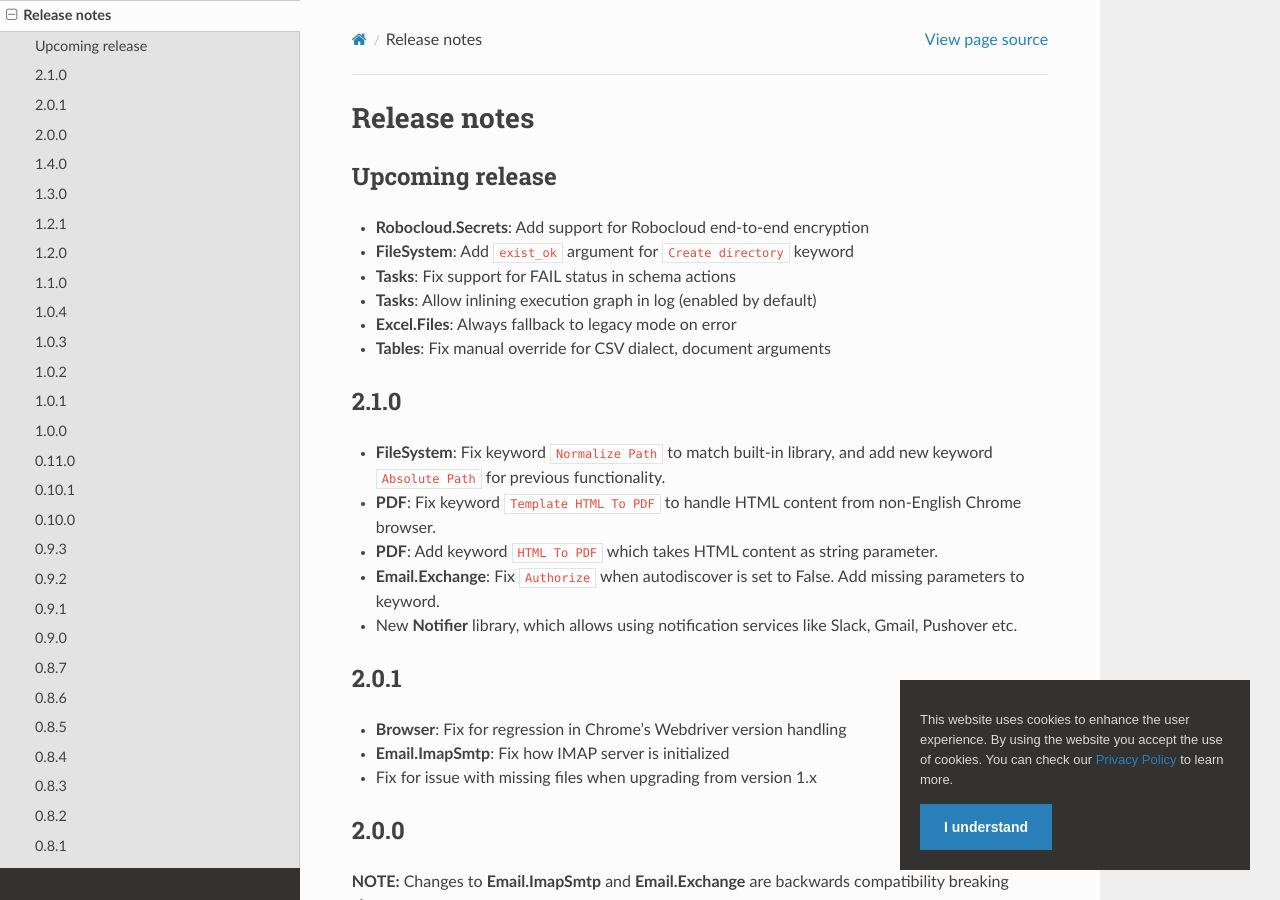
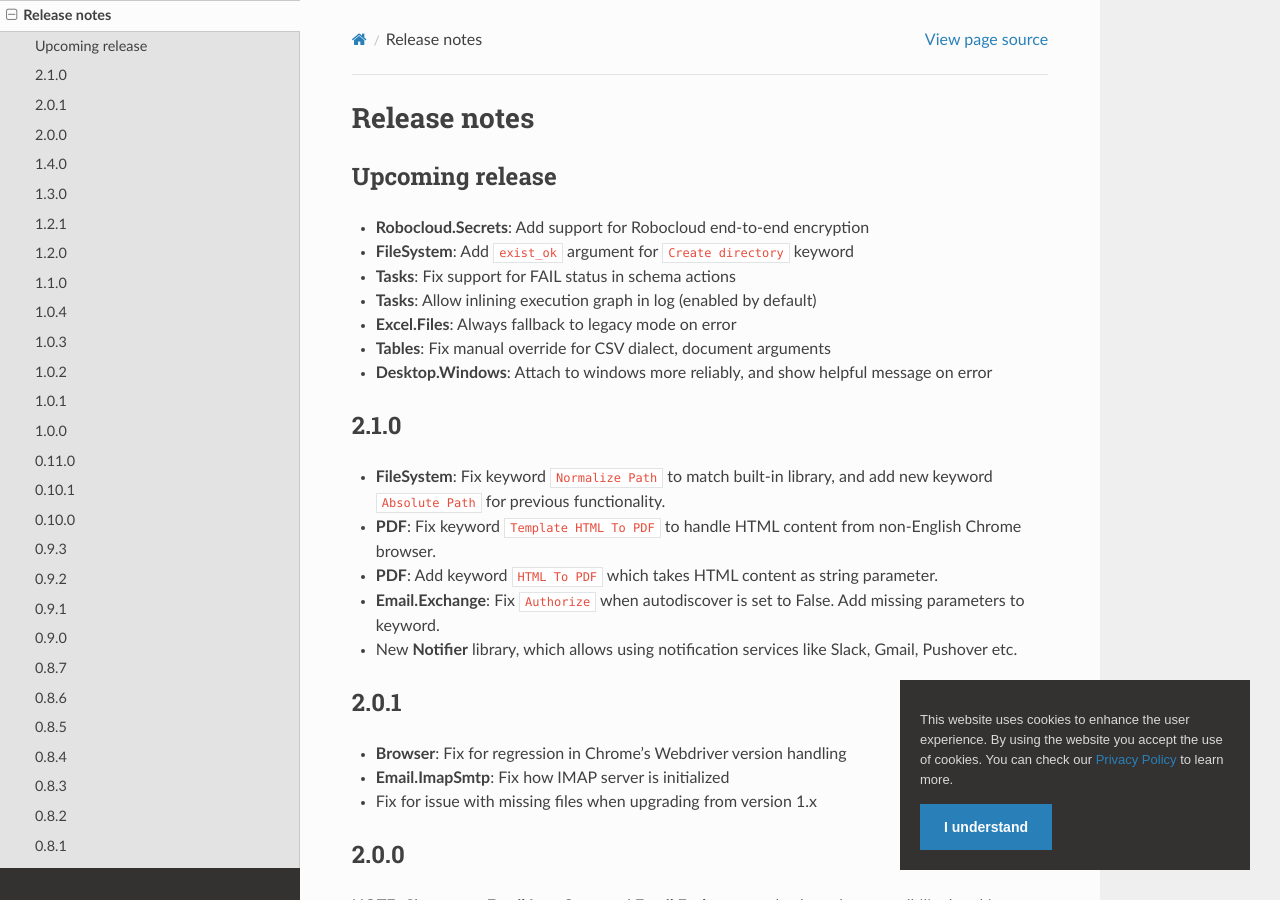
Before and after one commit to coderprovider/Framework-RPA, a Sphinx documentation site: the page built from docs/source/releasenotes.rst, in a window 1280 px wide and 900 px high. Built offline with Sphinx 7.4.7 and the Read the Docs theme 2.0.0, drawn with Linux system fonts in a browser that asks for light colours; pages that are not in the unit, such as notebooks, are missing from menus.

Commit message:
docs: update releasenotes

```diff
--- a/docs/source/releasenotes.rst
+++ b/docs/source/releasenotes.rst
@@ -10,6 +10,7 @@
 - **Tasks**: Allow inlining execution graph in log (enabled by default)
 - **Excel.Files**: Always fallback to legacy mode on error
 - **Tables**: Fix manual override for CSV dialect, document arguments
+- **Desktop.Windows**: Attach to windows more reliably, and show helpful message on error
 
 2.1.0
 -----
```
